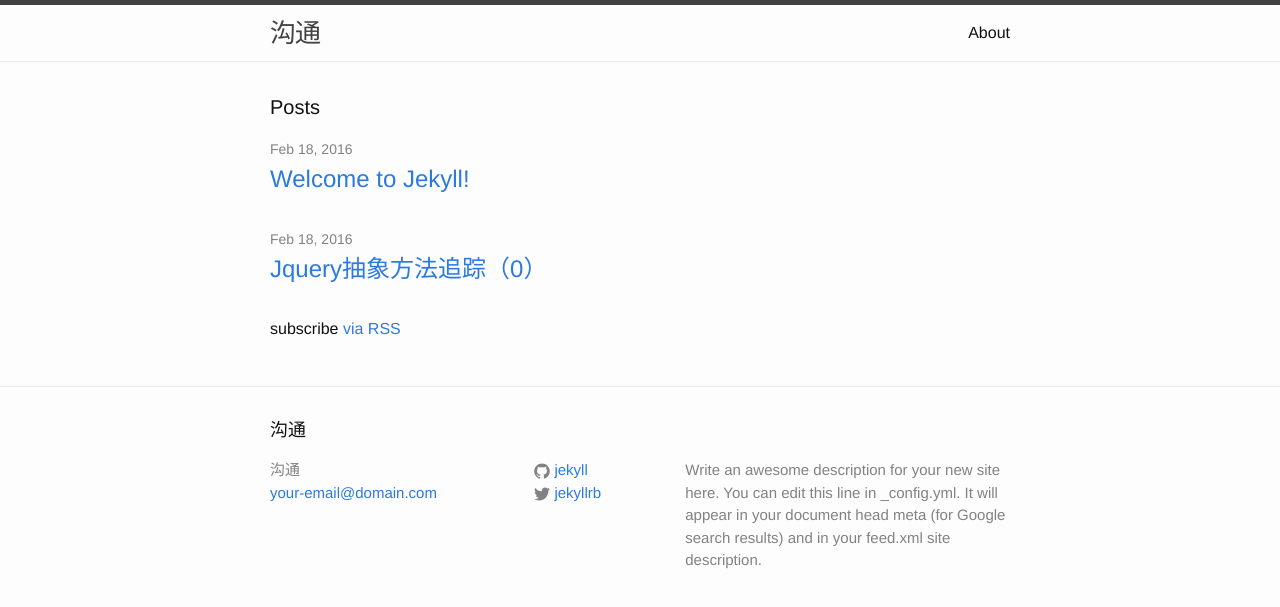
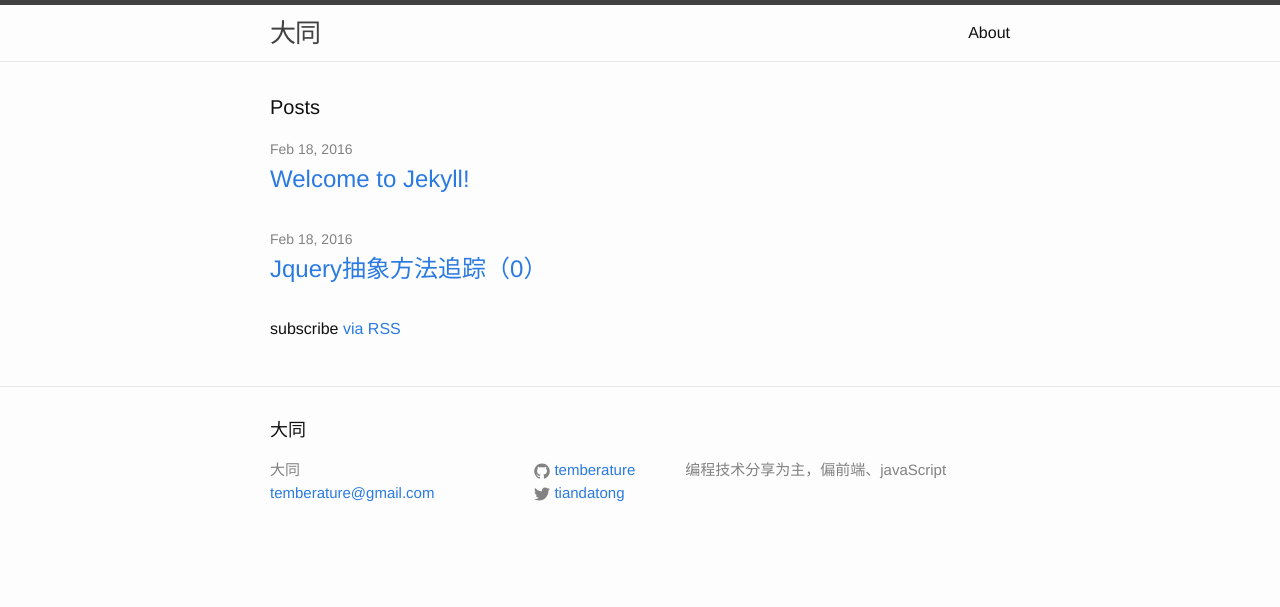
Before and after one commit to temberature/blog, a Jekyll site: the page built from index.html, in a window 1280 px wide. Shown: the top 607 px of the page. Built offline with Jekyll 4.4.1, drawn with Linux system fonts in a browser that asks for light colours.

Commit message:
configure jekyll

```diff
--- a/_config.yml
+++ b/_config.yml
@@ -6,16 +6,14 @@
 # 'jekyll serve'. If you change this file, please restart the server process.
 
 # Site settings
-title: 沟通
-email: your-email@domain.com
+title: 大同
+email: temberature@gmail.com
 description: > # this means to ignore newlines until "baseurl:"
-  Write an awesome description for your new site here. You can edit this
-  line in _config.yml. It will appear in your document head meta (for
-  Google search results) and in your feed.xml site description.
+  编程技术分享为主，偏前端、javaScript
 baseurl: "" # the subpath of your site, e.g. /blog
 url: "http://yourdomain.com" # the base hostname & protocol for your site
-twitter_username: jekyllrb
-github_username:  jekyll
+twitter_username: tiandatong
+github_username:  temberature
 
 # Build settings
 markdown: kramdown
```
